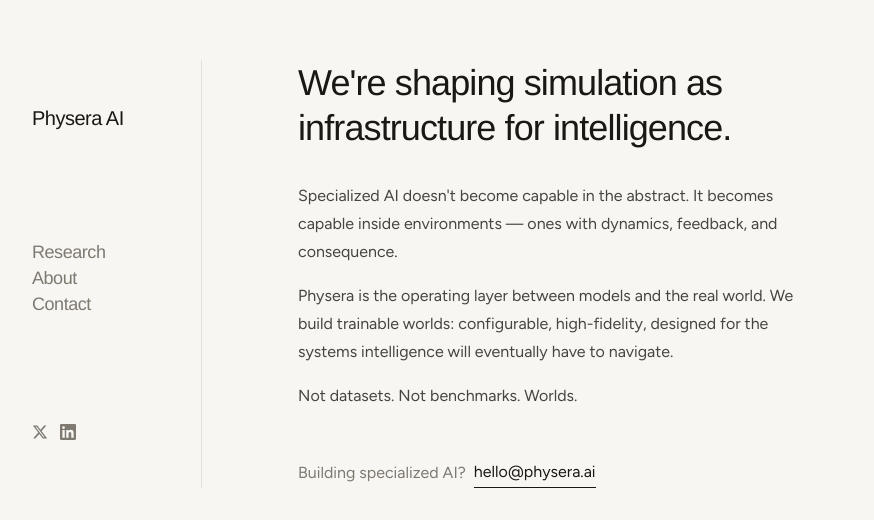
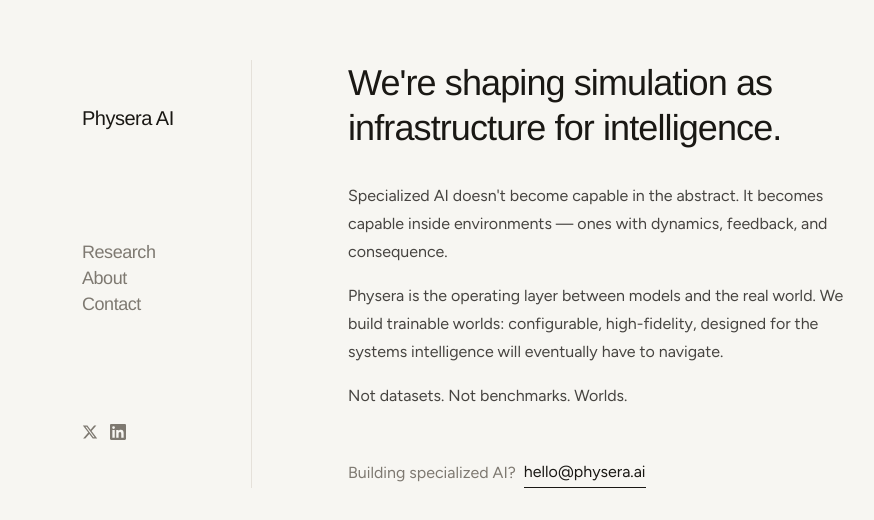
Before and after one commit to physera-ai/physera-web, a Next.js app: page / in a window 1280 px wide. Shown: the part 126-646 px from the top of the page, without its empty margins (128-1002 px from the left). Built offline with nearby package versions, Linux system fonts and the light colour scheme; a web font is replaced by a local one.

Commit message:
fix alignment

```diff
--- a/src/app/page.tsx
+++ b/src/app/page.tsx
@@ -34,8 +34,8 @@
 
 export default function Home() {
   return (
-    <div className="mx-auto flex min-h-svh w-full max-w-[1040px] flex-col px-6 md:justify-center md:px-10">
-      <div className="flex flex-col md:flex-row md:items-stretch">
+    <div className="flex min-h-svh w-full flex-col px-6 md:justify-center md:px-10">
+      <div className="mx-auto flex w-full max-w-[860px] flex-col md:flex-row md:items-stretch">
 
         {/* ── Header / Sidebar ── */}
         <aside className="flex shrink-0 items-center justify-between border-b border-rule/70 py-6 md:w-[170px] md:flex-col md:items-start md:justify-between md:border-b-0 md:border-r md:py-12">
```
